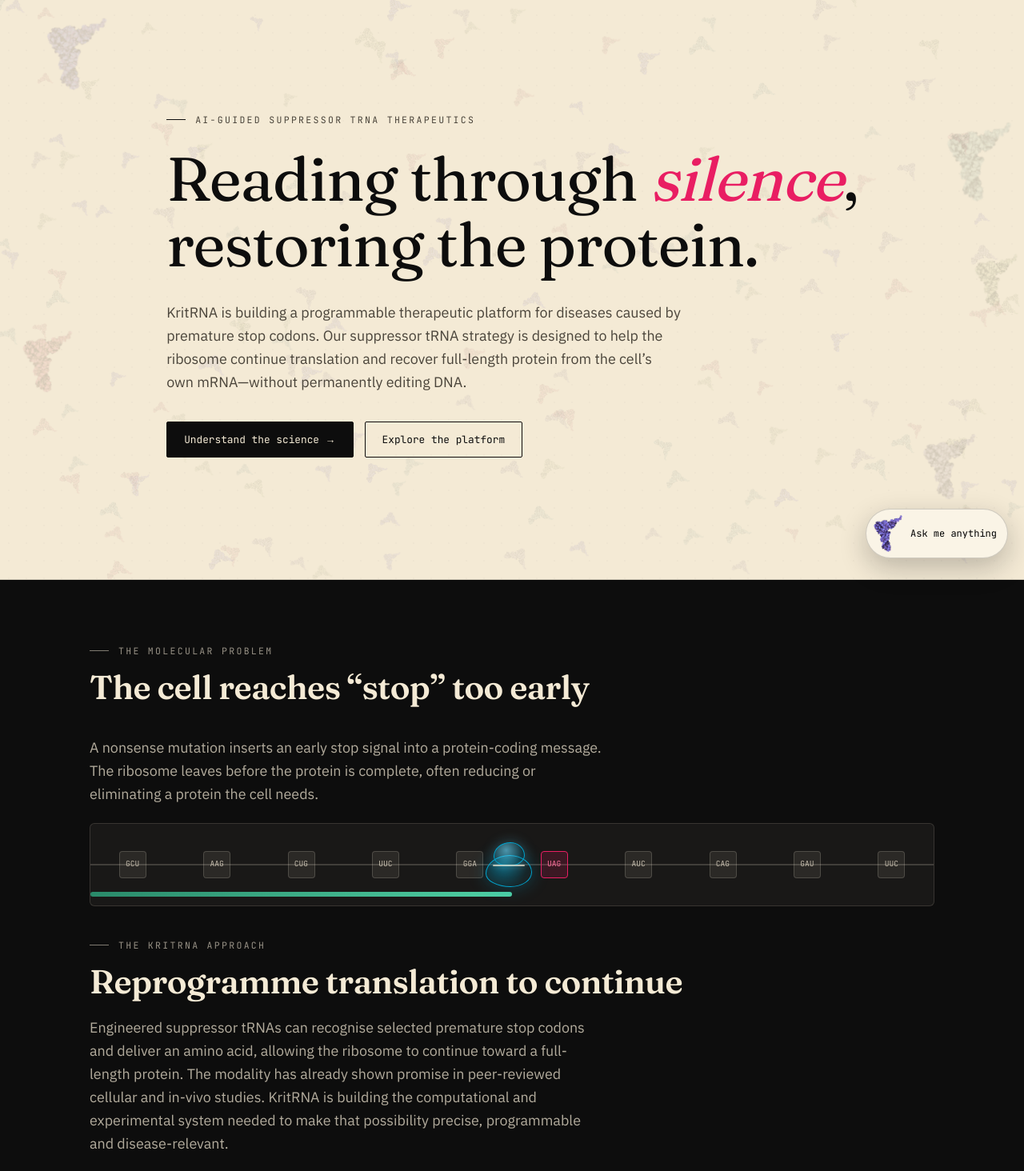
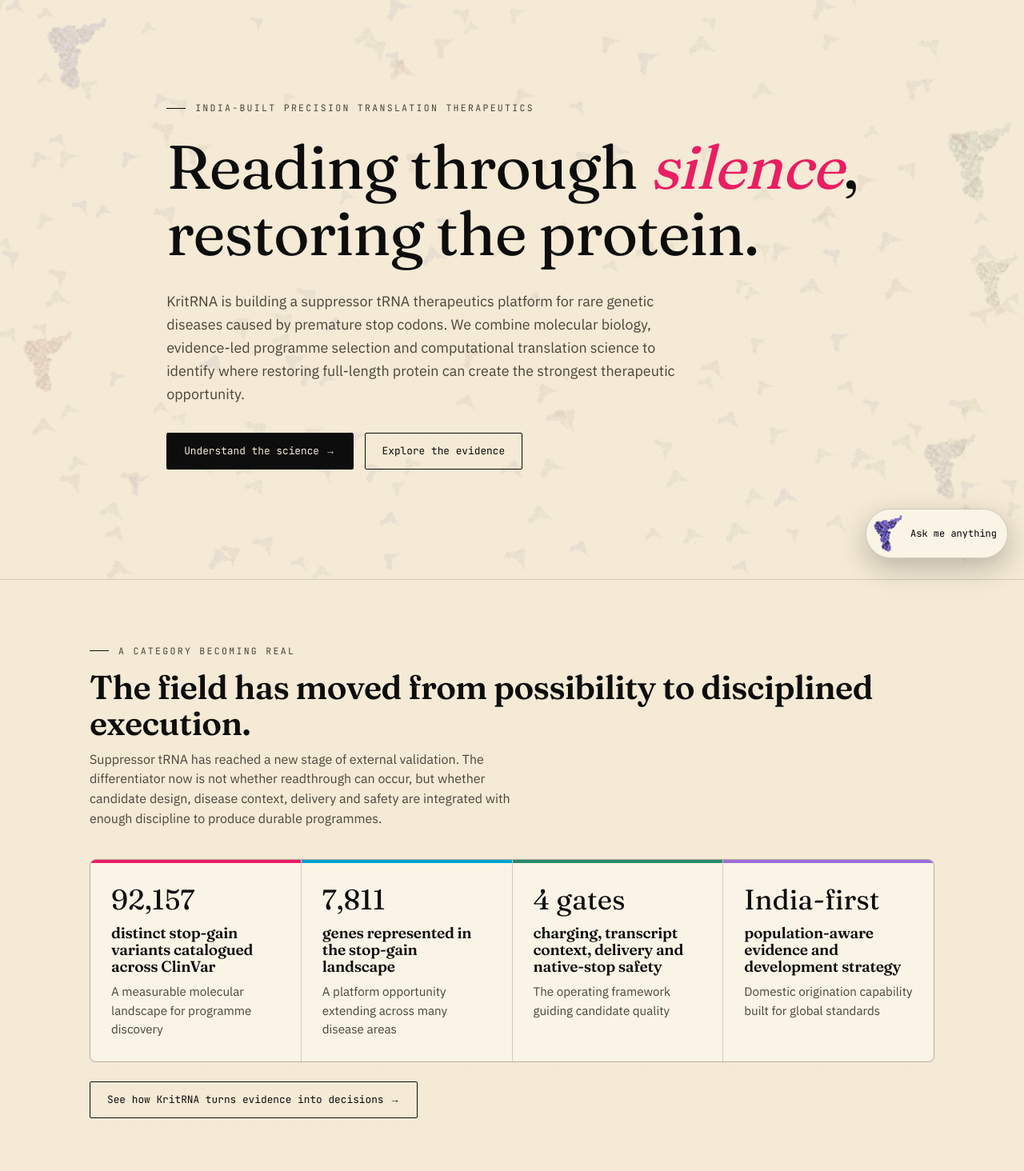
Before and after one commit to transloka786/trasnloka-website, a Next.js app: page / in a window 1280 px wide. Shown: the part 80-1544 px from the top of the page at 80% size. Built offline with nearby package versions, Linux system fonts and the light colour scheme.

Commit message:
Add positive evidence-led homepage sections

```diff
--- a/src/app/page.tsx
+++ b/src/app/page.tsx
@@ -11,24 +11,37 @@ const AUDIENCES = [
   ['Builders of the company', 'Join a founding-stage team working across computation, molecular biology, operations and scientific communication.', '/careers', 'Explore open roles'],
 ];
 
+const EVIDENCE = [
+  ['92,157', 'distinct stop-gain variants catalogued across ClinVar', 'A measurable molecular landscape for programme discovery'],
+  ['7,811', 'genes represented in the stop-gain landscape', 'A platform opportunity extending across many disease areas'],
+  ['4 gates', 'charging, transcript context, delivery and native-stop safety', 'The operating framework guiding candidate quality'],
+  ['India-first', 'population-aware evidence and development strategy', 'Domestic origination capability built for global standards'],
+];
+
 export default function Home() {
   return (
     <>
       <header style={{ position: 'relative', minHeight: '92vh', display: 'flex', alignItems: 'center', overflow: 'hidden', borderBottom: '1px solid var(--rule)' }}>
         <LogoFormation />
         <div className="wrap" style={{ position: 'relative', zIndex: 2, padding: '80px 32px' }}>
-          <Reveal><div className="eyebrow" style={{ marginBottom: 24 }}>AI-guided suppressor tRNA therapeutics</div></Reveal>
+          <Reveal><div className="eyebrow" style={{ marginBottom: 24 }}>India-built precision translation therapeutics</div></Reveal>
           <Reveal delay={0.05}><h1 className="h1">Reading through <em>silence</em>,<br />restoring the protein.</h1></Reveal>
-          <Reveal delay={0.1}><p className="lead" style={{ marginTop: 28 }}>KritRNA is building a programmable therapeutic platform for diseases caused by premature stop codons. Our suppressor tRNA strategy is designed to help the ribosome continue translation and recover full-length protein from the cell’s own mRNA—without permanently editing DNA.</p></Reveal>
-          <Reveal delay={0.15}><div style={{ marginTop: 34, display: 'flex', gap: 14, flexWrap: 'wrap' }}><Link className="btn btn-solid" href="/science">Understand the science →</Link><Link className="btn btn-ghost" href="/platform">Explore the platform</Link></div></Reveal>
+          <Reveal delay={0.1}><p className="lead" style={{ marginTop: 28 }}>KritRNA is building a suppressor tRNA therapeutics platform for rare genetic diseases caused by premature stop codons. We combine molecular biology, evidence-led programme selection and computational translation science to identify where restoring full-length protein can create the strongest therapeutic opportunity.</p></Reveal>
+          <Reveal delay={0.15}><div style={{ marginTop: 34, display: 'flex', gap: 14, flexWrap: 'wrap' }}><Link className="btn btn-solid" href="/science">Understand the science →</Link><Link className="btn btn-ghost" href="/evidence">Explore the evidence</Link></div></Reveal>
         </div>
       </header>
 
-      <section className="ink-sec" style={{ borderTop: 'none' }}><div className="wrap">
+      <section style={{ borderTop: 'none' }}><div className="wrap">
+        <Reveal><div className="sec-head"><div className="eyebrow">A category becoming real</div><h2 className="h2">The field has moved from possibility to disciplined execution.</h2><p>Suppressor tRNA has reached a new stage of external validation. The differentiator now is not whether readthrough can occur, but whether candidate design, disease context, delivery and safety are integrated with enough discipline to produce durable programmes.</p></div></Reveal>
+        <div className="grid cols-4">{EVIDENCE.map(([value, label, note], i) => <Reveal key={value} delay={i * 0.05}><article className="cell" style={{ height: '100%', borderTop: `4px solid ${i === 0 ? 'var(--magenta)' : i === 1 ? 'var(--cyan)' : i === 2 ? 'var(--forest)' : 'var(--violet)'}` }}><div style={{ fontFamily: 'var(--serif)', fontSize: '2.2rem', lineHeight: 1, marginBottom: 14 }}>{value}</div><h3>{label}</h3><p style={{ marginTop: 10 }}>{note}</p></article></Reveal>)}</div>
+        <Reveal delay={0.12}><div style={{ marginTop: 24 }}><Link className="btn btn-ghost" href="/evidence">See how KritRNA turns evidence into decisions →</Link></div></Reveal>
+      </div></section>
+
+      <section className="ink-sec"><div className="wrap">
         <Reveal><div className="sec-head"><div className="eyebrow">The molecular problem</div><h2 className="h2">The cell reaches “stop” too early</h2></div></Reveal>
         <Reveal delay={0.05}><p className="lead">A nonsense mutation inserts an early stop signal into a protein-coding message. The ribosome leaves before the protein is complete, often reducing or eliminating a protein the cell needs.</p></Reveal>
         <Reveal delay={0.1}><TranslationTrack /></Reveal>
-        <div style={{ marginTop: 40 }}><Reveal><div className="sec-head" style={{ marginBottom: 20 }}><div className="eyebrow">The KritRNA approach</div><h2 className="h2">Reprogramme translation to continue</h2></div></Reveal><Reveal delay={0.05}><p className="lead">Engineered suppressor tRNAs can recognise selected premature stop codons and deliver an amino acid, allowing the ribosome to continue toward a full-length protein. The modality has already shown promise in peer-reviewed cellular and in-vivo studies. KritRNA is building the computational and experimental system needed to make that possibility precise, programmable and disease-relevant.</p></Reveal><Reveal delay={0.1}><TranslationTrack readthrough /></Reveal></div>
+        <div style={{ marginTop: 40 }}><Reveal><div className="sec-head" style={{ marginBottom: 20 }}><div className="eyebrow">The KritRNA approach</div><h2 className="h2">Reprogramme translation to continue</h2></div></Reveal><Reveal delay={0.05}><p className="lead">Engineered suppressor tRNAs can recognise selected premature stop codons and deliver an amino acid, allowing the ribosome to continue toward a full-length protein. KritRNA is building the design and evidence system required to make that possibility precise, programmable and disease-relevant.</p></Reveal><Reveal delay={0.1}><TranslationTrack readthrough /></Reveal></div>
         <Reveal delay={0.12}><div style={{ marginTop: 28 }}><Link className="btn btn-ghost" href="/science" style={{ borderColor: 'var(--cream)', color: 'var(--cream)' }}>Read the detailed science →</Link></div></Reveal>
       </div></section>
 
```
